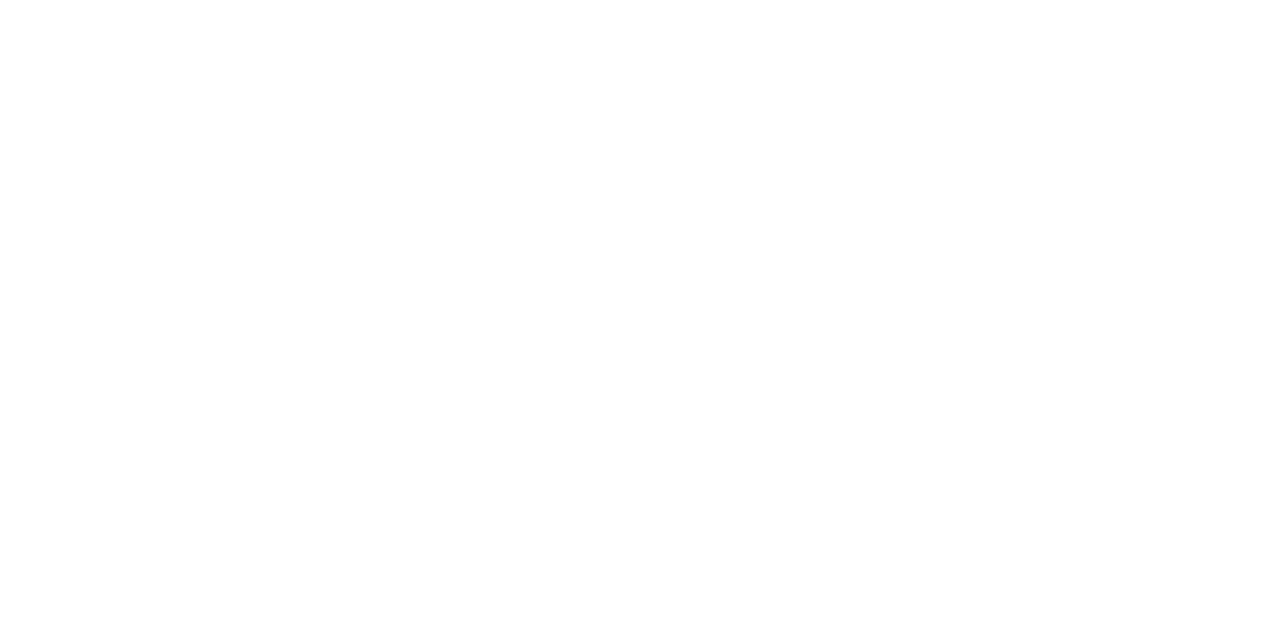
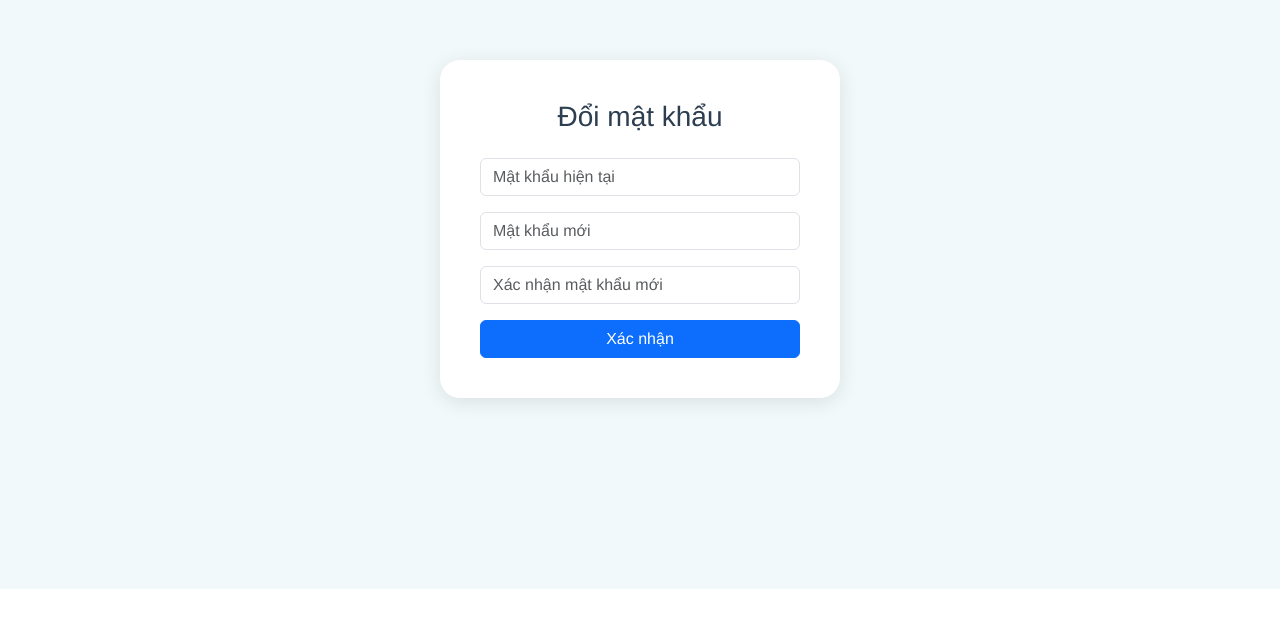
Before and after one commit to tamdvpd/datn, a Vue app in the folder fashionstore-vue/: page /change-password in a window 1280 px wide. Before the commit this address had no page. Shown: the part 131-758 px from the top of the page. Built offline with nearby package versions, Linux system fonts and the light colour scheme; sample sign-in values are in the browser's storage.

Commit message:
update dki

```diff
--- /dev/null
+++ b/fashionstore-vue/src/components/views/ChangePassword.vue
@@ -0,0 +1,83 @@
+<template>
+  <div class="auth-container">
+    <div class="auth-card">
+      <h3 class="text-center mb-4">Đổi mật khẩu</h3>
+      <form @submit.prevent="handleChangePassword">
+        <div class="form-group mb-3">
+          <input v-model="form.oldPassword" type="password" class="form-control" placeholder="Mật khẩu hiện tại" required />
+        </div>
+        <div class="form-group mb-3">
+          <input v-model="form.newPassword" type="password" class="form-control" placeholder="Mật khẩu mới" required />
+        </div>
+        <div class="form-group mb-3">
+          <input v-model="form.confirmPassword" type="password" class="form-control" placeholder="Xác nhận mật khẩu mới" required />
+        </div>
+        <button type="submit" class="btn btn-primary w-100">Xác nhận</button>
+      </form>
+    </div>
+  </div>
+</template>
+
+<script setup>
+import { ref, onMounted } from 'vue';
+import { useRouter } from 'vue-router';
+import axios from 'axios';
+
+const router = useRouter();
+const user = ref(null);
+const form = ref({
+  oldPassword: '',
+  newPassword: '',
+  confirmPassword: ''
+});
+
+onMounted(() => {
+  const storedUser = localStorage.getItem("user");
+  if (storedUser) {
+    user.value = JSON.parse(storedUser);
+  } else {
+    router.push("/login");
+  }
+});
+
+function handleChangePassword() {
+  if (form.value.newPassword !== form.value.confirmPassword) {
+    alert("Mật khẩu xác nhận không khớp!");
+    return;
+  }
+
+  axios.put(`http://localhost:8080/users/${user.value.id}/change-password`, null, {
+    params: {
+      oldPassword: form.value.oldPassword,
+      newPassword: form.value.newPassword
+    }
+  })
+  .then(() => {
+    alert("Đổi mật khẩu thành công! Vui lòng đăng nhập lại.");
+    localStorage.removeItem("user");
+    router.push("/login");
+  })
+  .catch((error) => {
+    console.error(error);
+    alert("Đổi mật khẩu thất bại! Vui lòng kiểm tra thông tin.");
+  });
+}
+</script>
+
+<style scoped>
+.auth-container {
+  display: flex;
+  justify-content: center;
+  align-items: center;
+  min-height: 90vh;
+  background-color: #f2f9fb;
+}
+.auth-card {
+  background: white;
+  padding: 40px;
+  border-radius: 20px;
+  box-shadow: 0 4px 20px rgba(0, 0, 0, 0.1);
+  width: 100%;
+  max-width: 400px;
+}
+</style>
--- a/fashionstore-vue/src/components/views/LoginView.vue
+++ b/fashionstore-vue/src/components/views/LoginView.vue
@@ -43,7 +43,7 @@ onMounted(() => {
 
 function handleLogin() {
   axios
-    .post("http://localhost:8080/users/login", null, {
+    .post("http://localhost:8080/users/auth/login", null, {
       params: {
         email: loginForm.value.email,
         password: loginForm.value.password,
--- a/fashionstore-vue/src/components/views/RegisterView.vue
+++ b/fashionstore-vue/src/components/views/RegisterView.vue
@@ -2,14 +2,14 @@
   <div class="auth-container">
     <div class="auth-card">
       <router-link to="/" class="d-inline-block">
-  <img src="@/assets/img/LogoChinh.png" class="logo mb-3" alt="Logo" />
-</router-link>
+        <img src="@/assets/img/LogoChinh.png" class="logo mb-3" alt="Logo" />
+      </router-link>
 
       <h3 class="text-center mb-4">Đăng ký</h3>
       <form @submit.prevent="handleRegister">
         <div class="form-group mb-3">
           <input
-            v-model="registerForm.name"
+            v-model="registerForm.fullName"
             type="text"
             class="form-control"
             placeholder="Họ tên"
@@ -37,9 +37,7 @@
         <button type="submit" class="btn btn-primary w-100">Đăng ký</button>
       </form>
       <div class="text-center mt-3">
-        <span>Đã có tài khoản?
-          <router-link to="/login">Đăng nhập</router-link>
-        </span>
+        <span>Đã có tài khoản? <router-link to="/login">Đăng nhập</router-link></span>
       </div>
     </div>
   </div>
@@ -47,16 +45,38 @@
 
 <script setup>
 import { ref } from 'vue'
+import { useRouter } from 'vue-router'
+import axios from 'axios'
+
+const router = useRouter()
 
 const registerForm = ref({
-  name: '',
+  fullName: '',
   email: '',
   password: ''
 })
 
 function handleRegister() {
-  console.log('Register:', registerForm.value)
-  alert('Đăng ký thành công!')
+  if (!registerForm.value.fullName || !registerForm.value.email || !registerForm.value.password) {
+    alert('Vui lòng nhập đầy đủ thông tin!')
+    return
+  }
+
+  axios.post('http://localhost:8080/users/auth/register', {
+    fullName: registerForm.value.fullName,
+    email: registerForm.value.email,
+    password: registerForm.value.password,
+    role: 'USER', // Mặc định là tài khoản USER
+    status: true  // Mặc định hoạt động luôn
+  })
+  .then(() => {
+    alert('Đăng ký thành công! Vui lòng đăng nhập.')
+    router.push('/login')
+  })
+  .catch(err => {
+    console.error(err)
+    alert('Đăng ký thất bại! Có thể email đã tồn tại.')
+  })
 }
 </script>
 
--- a/fashionstore-vue/src/router/index.js
+++ b/fashionstore-vue/src/router/index.js
@@ -22,6 +22,7 @@ import AdminCouponPage from "@/components/admin/AdminCouponPage.vue"
 import SupplierPage from "@/components/admin/AdminSupplierPage.vue";
 import AdminImportInvoicePage from "@/components/admin/AdminImportInvoicePage.vue";
 import ProfilePage from "@/components/views/ProfilePage.vue";
+import ChangePassword from "@/components/views/ChangePassword.vue";
 const routes = [
   { path: "/", name: "Home", component: HomePage },
   { path: "/product", name: "Product", component: Product },
@@ -30,6 +31,7 @@ const routes = [
   { path: "/cart", name: "Cart", component: Cart },
   { path: "/product/:id", name: "ProductDetail", component: ProductDetail },
   { path: "/profile", name: "Profile", component: ProfilePage },
+  { path: "/change-password", name: "ChangePassword", component: ChangePassword },
   {
     path: "/admin",
     component: AdminDashBoard,
```
Also changed, not shown: 1 other file (tests, documents, lock files or other folders).
